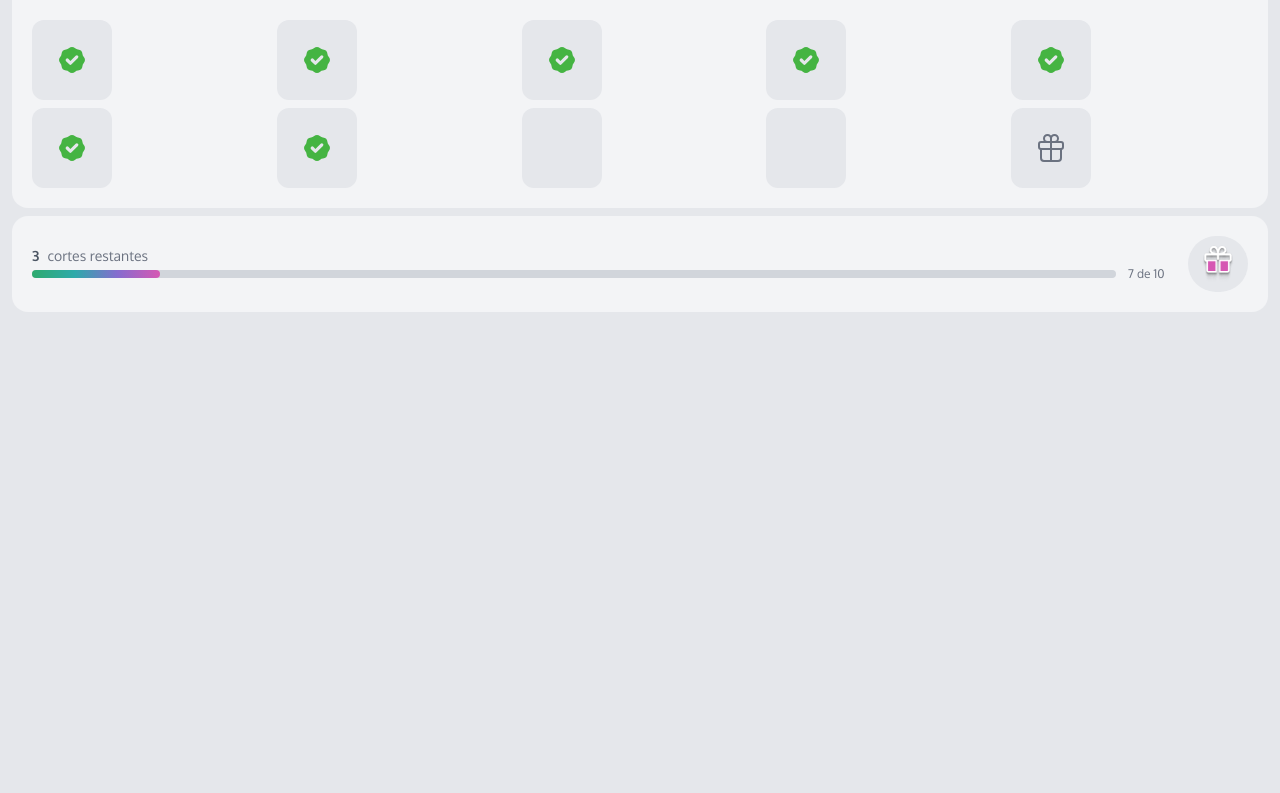
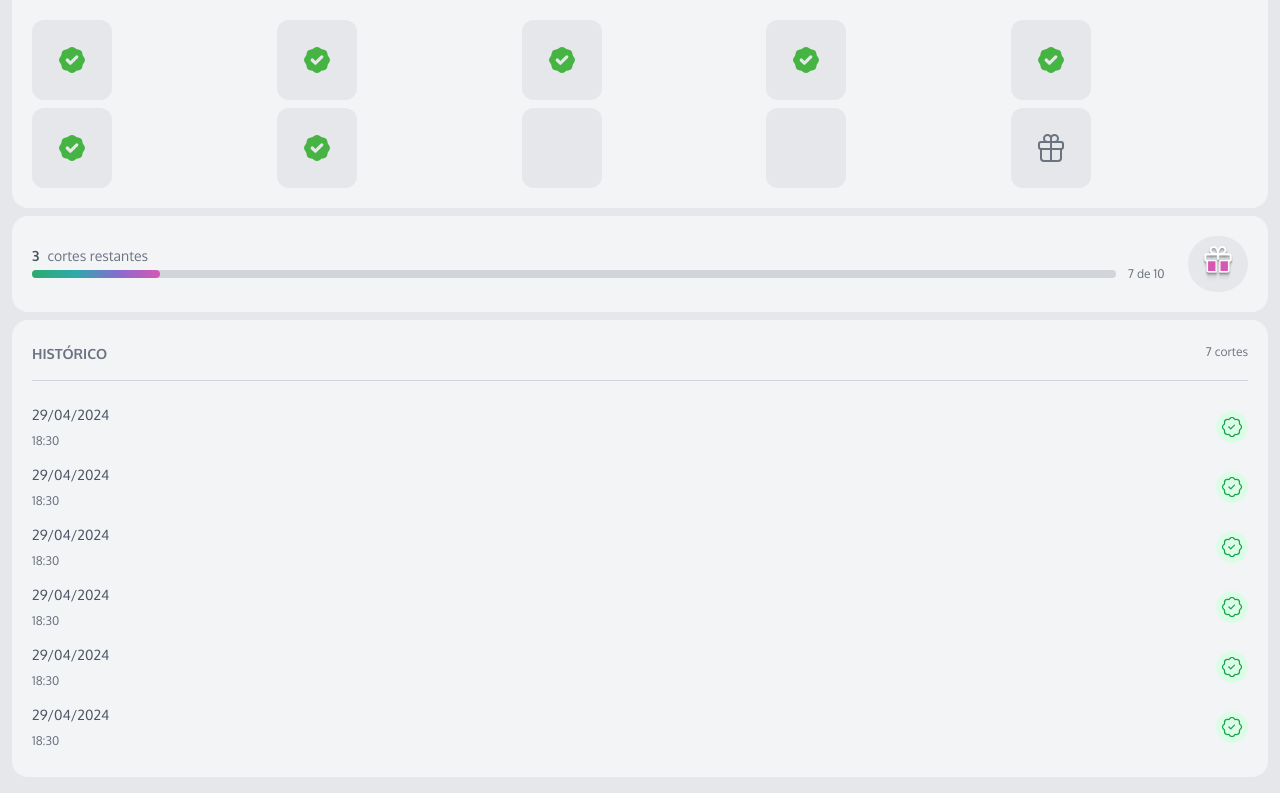
Before and after one commit to cesar7722a/cartao-de-fidelidade, a React (Vite) app: page / in a window 1280 px wide. Shown: the part 400-1193 px from the top of the page. Before the commit the page ends 800 px from the top, so only its background shows below. Built offline with nearby package versions, Linux system fonts and the light colour scheme.

Commit message:
criei o card historico

```diff
--- a/src/App.tsx
+++ b/src/App.tsx
@@ -4,6 +4,7 @@ import userImagem from "../public/Picture.png";
 import pinGift from "../public/pinGift.png";
 import { HiBadgeCheck } from "react-icons/hi";
 import { IoGiftOutline } from "react-icons/io5";
+import { BsPatchCheck } from "react-icons/bs";
 
 function App() {
   return (
@@ -78,6 +79,7 @@ function App() {
             </span>
           </div>
         </div>
+
         <div className="h-24 rounded-2xl py-4 px-5 bg-gray-100 flex gap-6 items-center justify-between">
           <div className="w-full">
             <h3 className="text-gray-500 text-sm flex gap-2">
@@ -95,6 +97,78 @@ function App() {
             <img src={pinGift} alt="imagem icon gift" width={32} height={32} />
           </div>
         </div>
+
+        <div className="flex flex-col gap-4 px-5 pb-5 pt-6 bg-gray-100 rounded-2xl">
+          <div className="flex justify-between">
+            <h2 className="text-gray-500 uppercase font-bold text-sm">
+              Histórico
+            </h2>
+            <span className="text-gray-500 text-xs">7 cortes</span>
+          </div>
+          <div className="h-px bg-gray-300" />
+
+          <ul>
+            <li className="flex justify-between items-center py-2">
+              <div className="space-y-2">
+                <h2 className="text-gray-600 text-sm">29/04/2024</h2>
+                <h3 className="text-gray-500 text-xs">18:30</h3>
+              </div>
+              <div className="w-8 h-8 p-1 rounded-full bg-green-100 flex items-center justify-center">
+                <BsPatchCheck className="size-5 text-green-600" />
+              </div>
+            </li>
+
+            <li className="flex justify-between items-center py-2">
+              <div className="space-y-2">
+                <h2 className="text-gray-600 text-sm">29/04/2024</h2>
+                <h3 className="text-gray-500 text-xs">18:30</h3>
+              </div>
+              <div className="w-8 h-8 p-1 rounded-full bg-green-100 flex items-center justify-center">
+                <BsPatchCheck className="size-5 text-green-600" />
+              </div>
+            </li>
+
+            <li className="flex justify-between items-center py-2">
+              <div className="space-y-2">
+                <h2 className="text-gray-600 text-sm">29/04/2024</h2>
+                <h3 className="text-gray-500 text-xs">18:30</h3>
+              </div>
+              <div className="w-8 h-8 p-1 rounded-full bg-green-100 flex items-center justify-center">
+                <BsPatchCheck className="size-5 text-green-600" />
+              </div>
+            </li>
+
+            <li className="flex justify-between items-center py-2">
+              <div className="space-y-2">
+                <h2 className="text-gray-600 text-sm">29/04/2024</h2>
+                <h3 className="text-gray-500 text-xs">18:30</h3>
+              </div>
+              <div className="w-8 h-8 p-1 rounded-full bg-green-100 flex items-center justify-center">
+                <BsPatchCheck className="size-5 text-green-600" />
+              </div>
+            </li>
+
+            <li className="flex justify-between items-center py-2">
+              <div className="space-y-2">
+                <h2 className="text-gray-600 text-sm">29/04/2024</h2>
+                <h3 className="text-gray-500 text-xs">18:30</h3>
+              </div>
+              <div className="w-8 h-8 p-1 rounded-full bg-green-100 flex items-center justify-center">
+                <BsPatchCheck className="size-5 text-green-600" />
+              </div>
+            </li>
+
+            <li className="flex justify-between items-center py-2">
+              <div className="space-y-2">
+                <h2 className="text-gray-600 text-sm">29/04/2024</h2>
+                <h3 className="text-gray-500 text-xs">18:30</h3>
+              </div>
+              <div className="w-8 h-8 p-1 rounded-full bg-green-100 flex items-center justify-center">
+                <BsPatchCheck className="size-5 text-green-600" />
+              </div>
+            </li>
+          </ul>
+        </div>
       </div>
     </div>
   );
```
